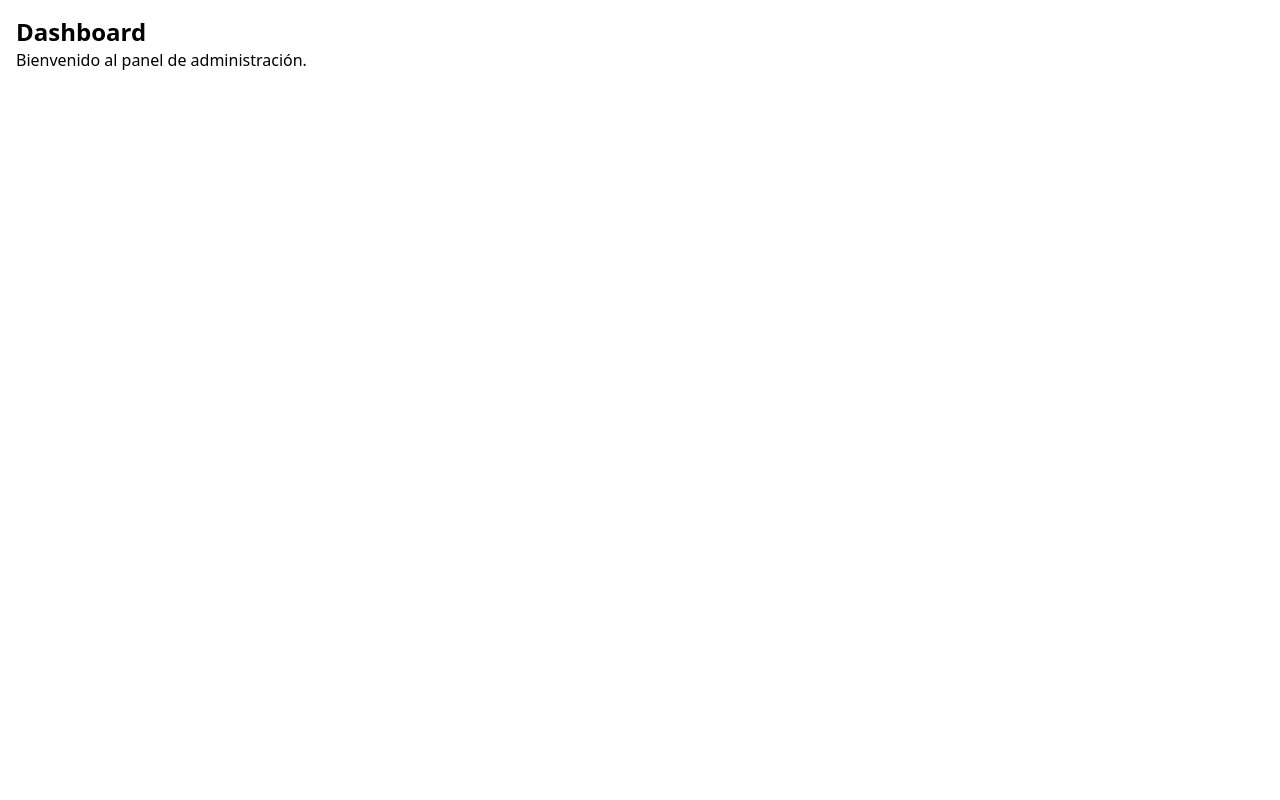
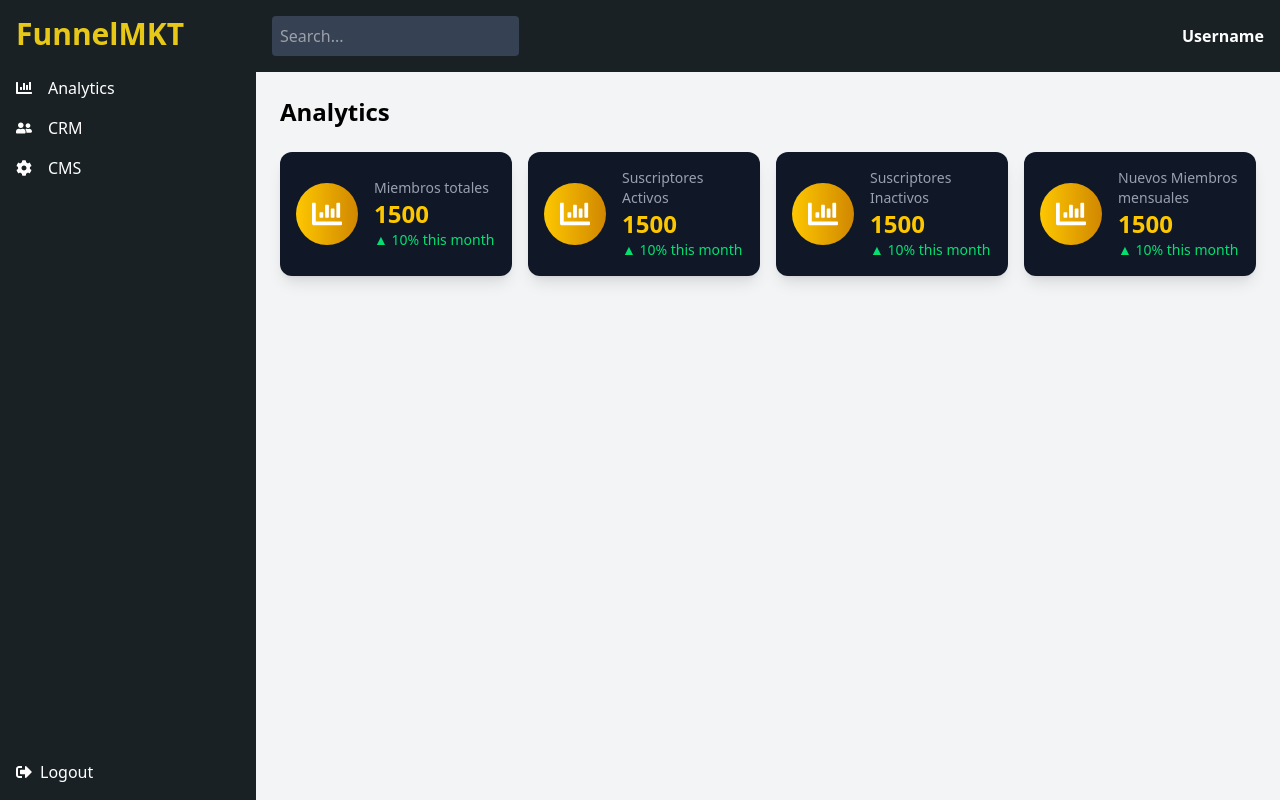
Before and after one commit to FelipeMO45/FunnelMkt, a React (Vite) app in the folder frontend/: page /dashboard in a window 1280 px wide. Built offline with nearby package versions, Linux system fonts and the light colour scheme.

Commit message:
creación del dashboard y rutas para el mismo

```diff
--- a/frontend/src/App.tsx
+++ b/frontend/src/App.tsx
@@ -1,6 +1,6 @@
 import { Routes, Route } from "react-router-dom";
 import LandingPage from "./pages/LandingPage";
-import Dashboard from "./pages/Dashboard";
+import Dashboard from "./layouts/Dashboardlayout";
 import Login from "./auth/Login";
 import Register from './auth/Register';
 
--- /dev/null
+++ b/frontend/src/components/DashboardHeader.tsx
@@ -0,0 +1,15 @@
+
+const DBHeader = () => {
+  return (
+    <header className="bg-[#192124] text-white p-4 flex justify-between items-center">
+      <input
+        type="text"
+        placeholder="Search..."
+        className="p-2 rounded bg-gray-700 text-white focus:outline-none"
+      />
+      <span className="font-semibold">Username</span>
+    </header>
+  );
+};
+
+export default DBHeader;
--- /dev/null
+++ b/frontend/src/components/sidebar.tsx
@@ -0,0 +1,46 @@
+import { useState } from "react";
+import { FaChartBar, FaUserFriends, FaCog, FaSignOutAlt } from "react-icons/fa";
+
+const Sidebar = () => {
+  const [isOpen, setIsOpen] = useState(false);
+
+  return (
+    <aside
+      className={`h-screen bg-[#192124] text-white flex flex-col p-4 transition-all duration-300 ${isOpen ? "w-64" : "w-20"}`}
+      onMouseEnter={() => setIsOpen(true)}
+      onMouseLeave={() => setIsOpen(false)}
+    >
+      <div className="text-3xl font-bold mb-6 text-[#E8C817] "> F{isOpen && <span>unnelMKT</span>}</div>
+      <nav className="flex-2">
+        <ul className="space-y-4">
+          <li>
+            <a href="#" className="flex items-center space-x-4">
+              <FaChartBar />
+              {isOpen && <span>Analytics</span>}
+            </a>
+          </li>
+          <li>
+            <a href="#" className="flex items-center space-x-4">
+              <FaUserFriends />
+              {isOpen && <span>CRM</span>}
+            </a>
+          </li>
+          <li>
+            <a href="#" className="flex items-center space-x-4">
+              <FaCog />
+              {isOpen && <span>CMS</span>}
+            </a>
+          </li>
+        </ul>
+      </nav>
+      <div className="mt-auto">
+        <a href="#" className="flex items-center space-x-2">
+          <FaSignOutAlt />
+          {isOpen && <span>Logout</span>}
+        </a>
+      </div>
+    </aside>
+  );
+};
+
+export default Sidebar;
--- /dev/null
+++ b/frontend/src/layouts/Dashboardlayout.tsx
@@ -0,0 +1,36 @@
+import Sidebar from '../components/sidebar';
+import DBHeader from '../components/DashboardHeader';
+import Card from '../pages/cards';
+import { FaChartBar } from "react-icons/fa";
+
+
+
+const Dashboardlayout = () => {
+  return (
+    <div className="flex h-screen bg-gray-100">
+      {/* Sidebar */}
+      <Sidebar/>
+
+      {/* Main Content */}
+      <div className="flex-1 flex flex-col">
+        {/* Header */}
+        <DBHeader/>
+
+        {/* Main */}
+        <main className="p-6">
+          <h1 className="text-2xl font-bold">Analytics</h1>
+          <br />
+          <div className="flex space-x-4">
+    <Card icon={FaChartBar} title="Miembros totales" value="1500" percentage="10" trend="up" />
+    <Card icon={FaChartBar} title="Suscriptores Activos" value="1500" percentage="10" trend="up" />
+    <Card icon={FaChartBar} title="Suscriptores Inactivos" value="1500" percentage="10" trend="up" />
+    <Card icon={FaChartBar} title="Nuevos Miembros mensuales" value="1500" percentage="10" trend="up" />
+  </div>
+
+        </main>
+      </div>
+    </div>
+  );
+};
+
+export default Dashboardlayout;
--- a/frontend/src/pages/Dashboard.tsx
+++ /dev/null
@@ -1,10 +0,0 @@
-const Dashboard: React.FC = () => {
-  return (
-    <div className="p-4">
-      <h1 className="text-2xl font-bold">Dashboard</h1>
-      <p>Bienvenido al panel de administración.</p>
-    </div>
-  );
-};
-
-export default Dashboard;
--- /dev/null
+++ b/frontend/src/pages/cards.tsx
@@ -0,0 +1,29 @@
+import React from "react";
+import { IconType } from "react-icons";
+
+interface CardProps {
+  icon: IconType;
+  title: string;
+  value: string;
+  percentage: string;
+  trend: "up" | "down";
+}
+
+const Card: React.FC<CardProps> = ({ icon: Icon, title, value, percentage, trend }) => {
+  return (
+    <div className="bg-gray-900 text-white p-4 rounded-xl shadow-lg flex items-center space-x-4 w-full md:w-1/4">
+      <div className="bg-gradient-to-r from-yellow-400 to-yellow-600 p-4 rounded-full">
+        <Icon className="text-white text-3xl" />
+      </div>
+      <div>
+        <p className="text-sm text-gray-400">{title}</p>
+        <h2 className="text-2xl font-bold text-yellow-400">{value}</h2>
+        <p className={`text-sm ${trend === "up" ? "text-green-400" : "text-red-400"}`}>
+          {trend === "up" ? "▲" : "▼"} {percentage}% this month
+        </p>
+      </div>
+    </div>
+  );
+};
+
+export default Card;
```
Also changed, not shown: frontend/src/layouts/Loginlayout.tsx (deleted).
